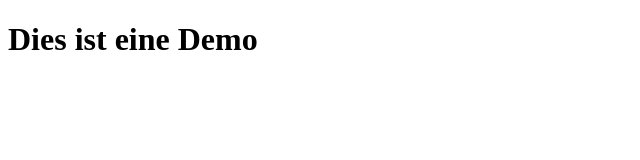
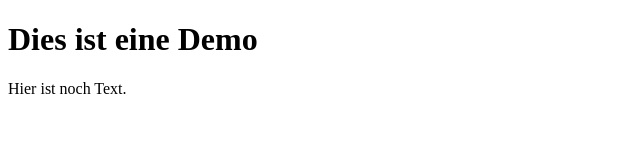
Before and after one commit to Alduc77/demo, a plain HTML site: page index.html in a window 1280 px wide. Shown: the whole page, without its empty margins (0-640 px from the left). Drawn offline with Linux system fonts and the light colour scheme.

Commit message:
Added Text

```diff
--- a/index.html
+++ b/index.html
@@ -8,5 +8,6 @@
 </head>
 <body>
     <h1>Dies ist eine Demo</h1>
+    <p>Hier ist noch Text.</p>
 </body>
 </html>
```
